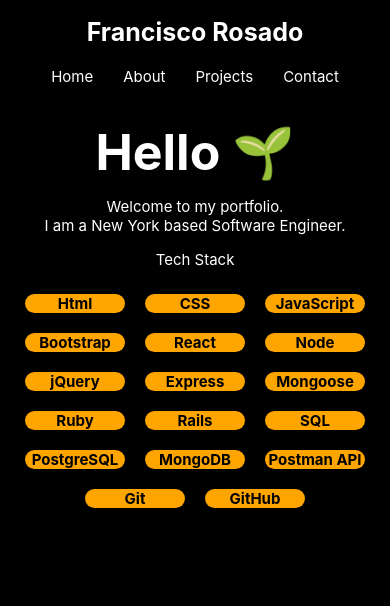
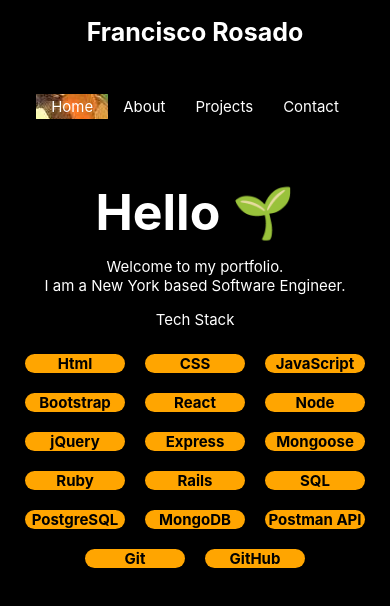
Before and after one commit to francisco-rosado-dev/portfolio, a React (Create React App) app in the folder client/: page / in a window 390 px wide. Shown: the top 606 px of the page. Built offline with nearby package versions, Linux system fonts and the light colour scheme.

Commit message:
implemented NavLink activeClass selector

```diff
--- a/client/src/components/nav/Nav.jsx
+++ b/client/src/components/nav/Nav.jsx
@@ -2,14 +2,17 @@ import './nav.css'
 import { NavLink } from "react-router-dom";
 
 export default function Nav() {
+
   return (
     <div className="navigationContent">
       <h1 className="name">Francisco Rosado</h1>
       <nav className="navigationContainer">
-        <NavLink className="link" to="/">Home</NavLink>
-        <NavLink className="link" to="/about">About</NavLink>
-        <NavLink className="link" to="/projects">Projects</NavLink>
-        <NavLink className="link" to="/contact">Contact</NavLink>
+
+        <NavLink className="dashboard-selector" activeClassName='active-selector' exact to="/">Home</NavLink>
+        <NavLink className="dashboard-selector" activeClassName='active-selector' to="/about">About</NavLink>
+        <NavLink className="dashboard-selector" activeClassName='active-selector' to="/projects">Projects</NavLink>
+        <NavLink className="dashboard-selector" activeClassName='active-selector' to="/contact" >Contact</NavLink>
+
       </nav>
     </div>
   )
--- a/client/src/components/nav/nav.css
+++ b/client/src/components/nav/nav.css
@@ -16,7 +16,7 @@
 }
 
 
-.link {
+.dashboard-selector {
   display:flex;
   flex-direction: row;
   font-size: 20px;
@@ -24,7 +24,17 @@
   color: white;
   padding: 3px 15px;
   text-decoration: none;
+  margin-top: 30px;
+  margin-bottom: 30px;
 }
+
+.active-selector {
+  color: white;
+  background-image: url("nav_background.jpeg");
+}
+
+
+
 @media only screen and (max-width: 700px) {
   .navigationContent {
     display: flex;
@@ -46,7 +56,7 @@
   margin-left: 0px;
   font-size: 25px;
 }
-.link {
+.dashboard-selector {
   display:flex;
   flex-direction: row;
   font-size: 15px;
@@ -55,6 +65,7 @@
   padding: 3px 15px;
   text-decoration: none;
 }
-
-
+.active-selector {
+  color: white;
 }
+}
```
Also changed, not shown: client/src/components/nav/nav_background.jpeg (added).
